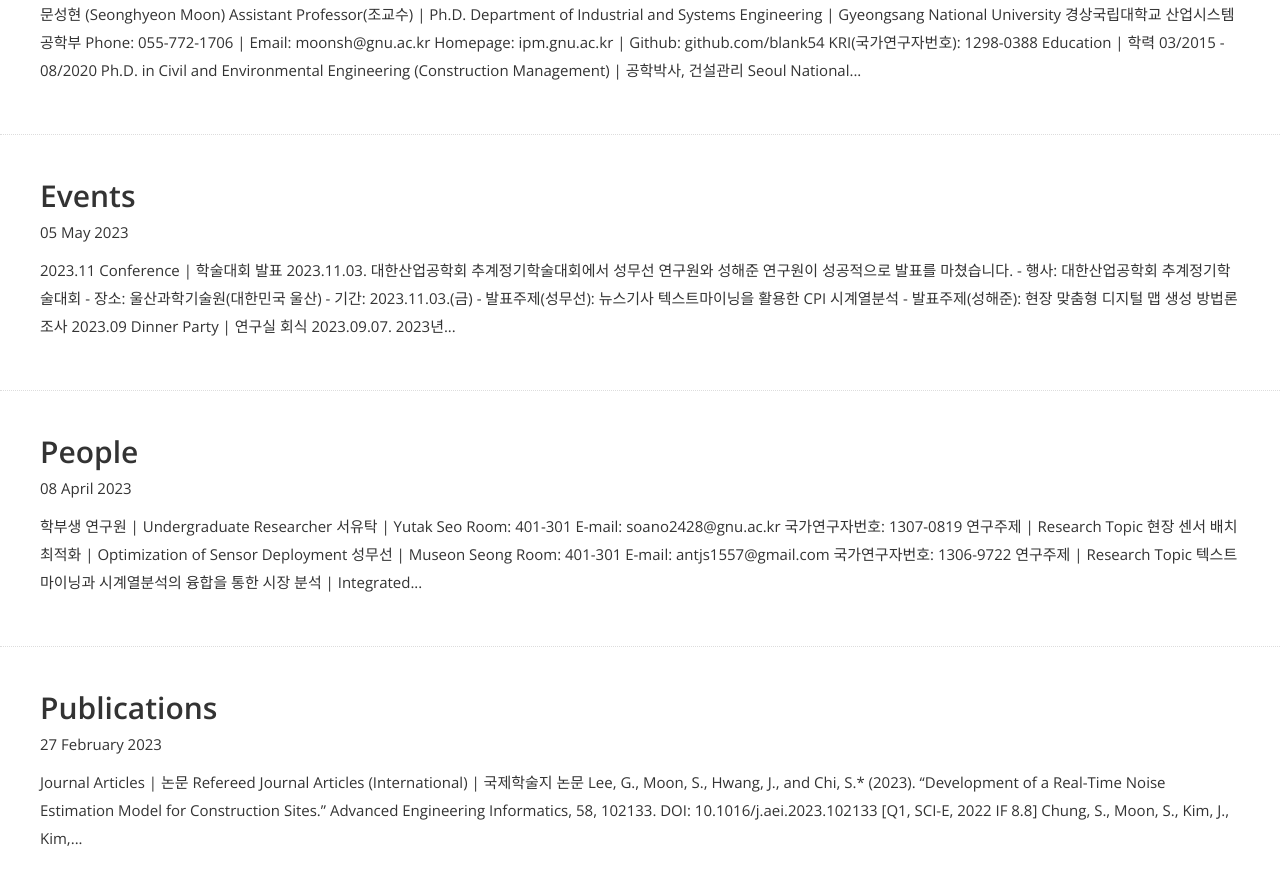
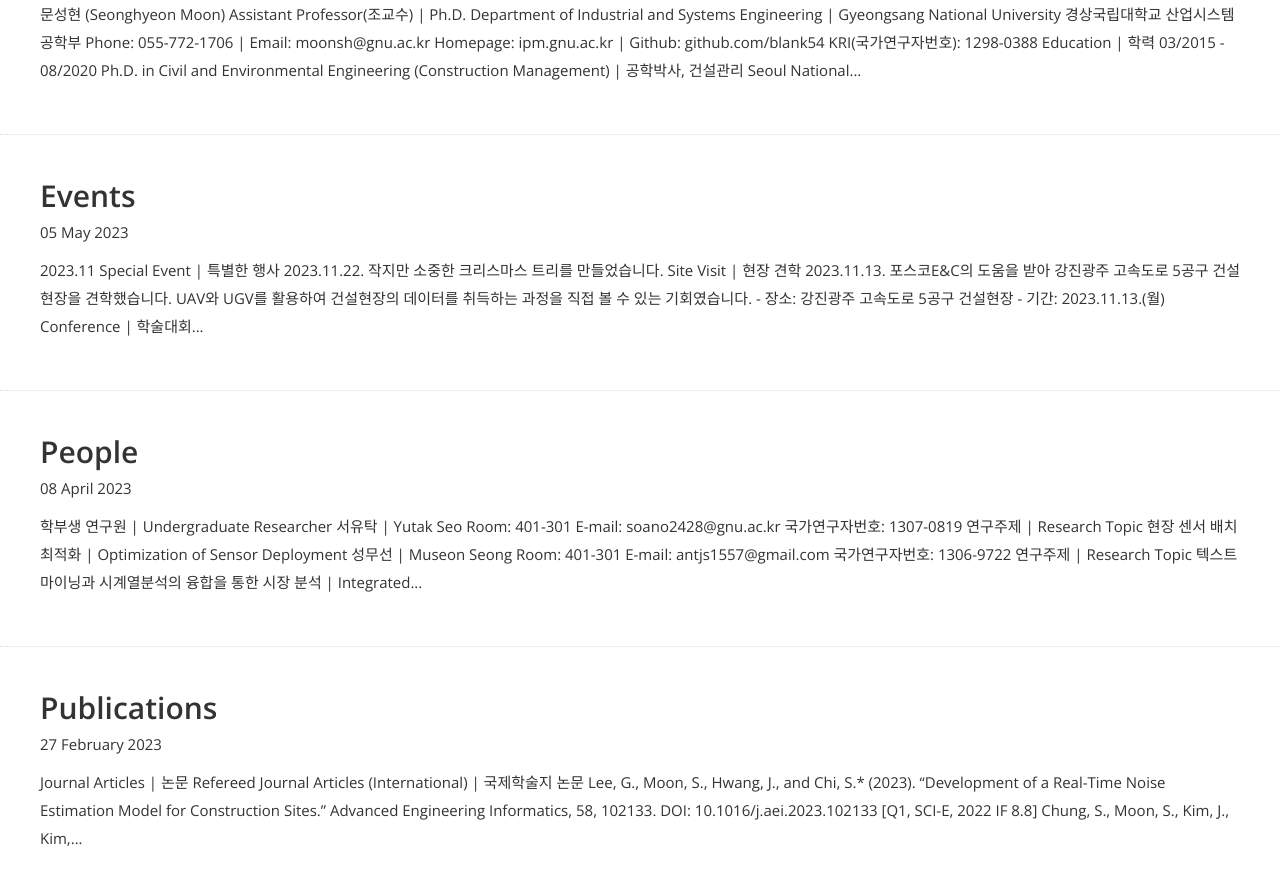
Before and after one commit to blank54/blank54.github.io, a Jekyll site: the page built from blog/index.html, in a window 1280 px wide and 900 px high, scrolled down 780 px. Shown: the top 885 px of the window. Built offline with Jekyll 4.4.1, drawn with Linux system fonts in a browser that asks for light colours; nearby versions of some CDN libraries; some web fonts are replaced.

Commit message:
update events 2023.11.26.

```diff
--- a/event/_posts/2023-05-05-event.md
+++ b/event/_posts/2023-05-05-event.md
@@ -7,6 +7,20 @@ author: Seonghyeon Moon
 
 ## 2023.11
 <br/>
+
+>### Special Event \| 특별한 행사
+>2023.11.22.
+>작지만 소중한 크리스마스 트리를 만들었습니다.
+><img src="{{ site.baseurl }}/img/event/20231122_christmas tree.jpg" style="width:600px">
+
+>### Site Visit \| 현장 견학
+>2023.11.13.
+>포스코E&C의 도움을 받아 강진광주 고속도로 5공구 건설현장을 견학했습니다. UAV와 UGV를 활용하여 건설현장의 데이터를 취득하는 과정을 직접 볼 수 있는 기회였습니다.
+>\- 장소: 강진광주 고속도로 5공구 건설현장
+>\- 기간: 2023.11.13.(월)
+><img src="{{ site.baseurl }}/img/event/20231113_site visit_01.jpg" style="width:300px">
+><img src="{{ site.baseurl }}/img/event/20231113_site visit_02.jpg" style="width:300px">
+><img src="{{ site.baseurl }}/img/event/20231113_site visit_03.jpg" style="width:300px">
 
 ### Conference \| 학술대회 발표
 >2023.11.03.
```
Also changed, not shown: img/event/20231113_site visit_02.jpg (added), img/event/20231113_site visit_03.jpg (added), 2 other files.
